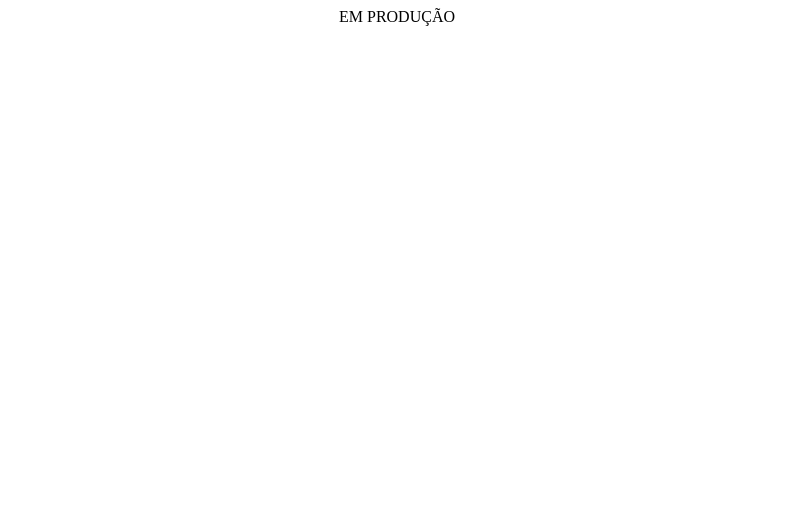
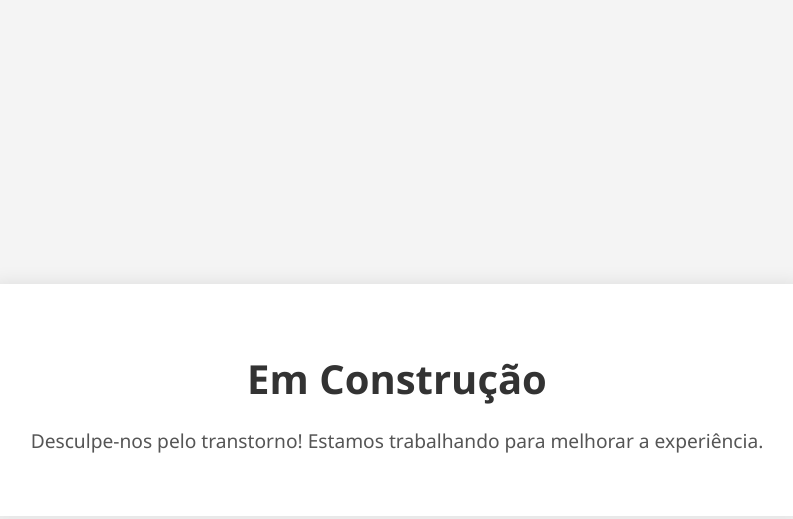
Before and after one commit to MHorsford/MySite, a plain HTML site: page index.html in a window 1280 px wide. Shown: the whole page, without its empty margins (243-1036 px from the left). Drawn offline with Linux system fonts and the light colour scheme.

Commit message:
Adicionando mensagem 'em construção'.

```diff
--- a/index.html
+++ b/index.html
@@ -2,10 +2,40 @@
 <html lang="en">
 <head>
     <meta charset="UTF-8">
-    <meta name="viewport" content="width=device-width, initial-scale=1.0">
-    <title>Document</title>
+    <title>Em Construção</title>
+    <style>
+        body {
+            font-family: 'Segoe UI', Tahoma, Geneva, Verdana, sans-serif;
+            background-color: #f4f4f4;
+            margin: 0;
+            display: flex;
+            justify-content: center;
+            align-items: center;
+            height: 100vh;
+        }
+        .construction {
+            text-align: center;
+            padding: 40px;
+            border-radius: 8px;
+            box-shadow: 0 0 20px rgba(0, 0, 0, 0.1);
+            background-color: #fff;
+        }
+        h1 {
+            color: #333;
+            font-size: 2.5em;
+            margin-bottom: 20px;
+        }
+        p {
+            color: #555;
+            font-size: 1.2em;
+            line-height: 1.6;
+        }
+    </style>
 </head>
-<body style="display: flex; justify-content: center;">
-    <div>EM PRODUÇÃO</div>
+<body>
+    <div class="construction">
+        <h1>Em Construção</h1>
+        <p>Desculpe-nos pelo transtorno! Estamos trabalhando para melhorar a experiência.</p>
+    </div>
 </body>
 </html>
```
